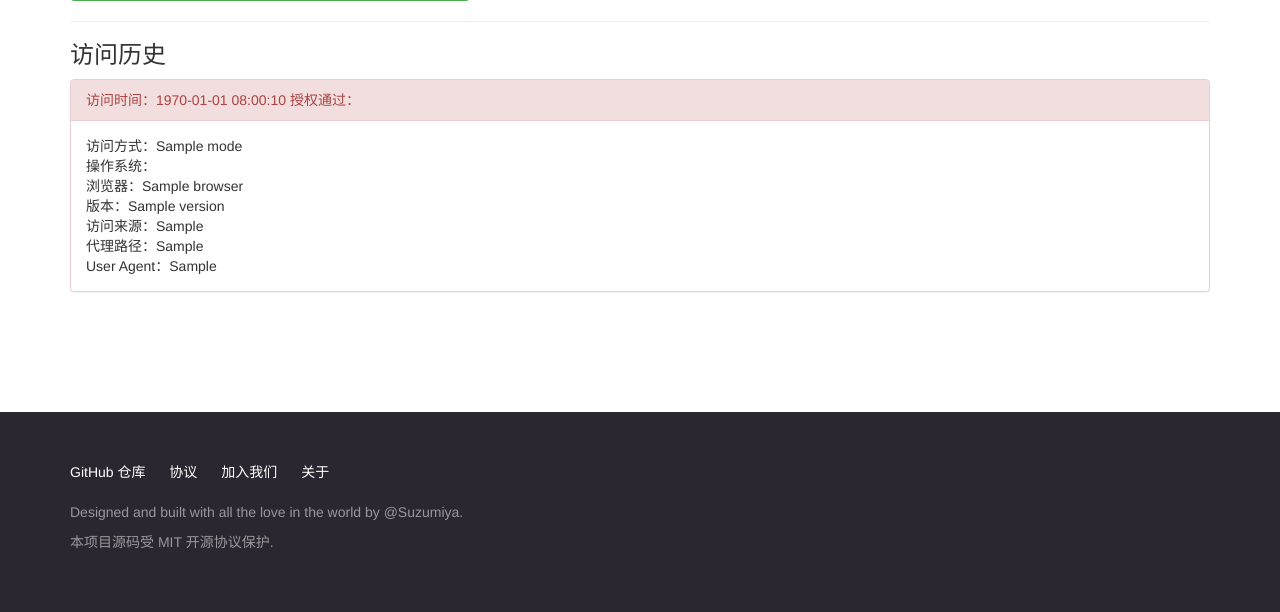
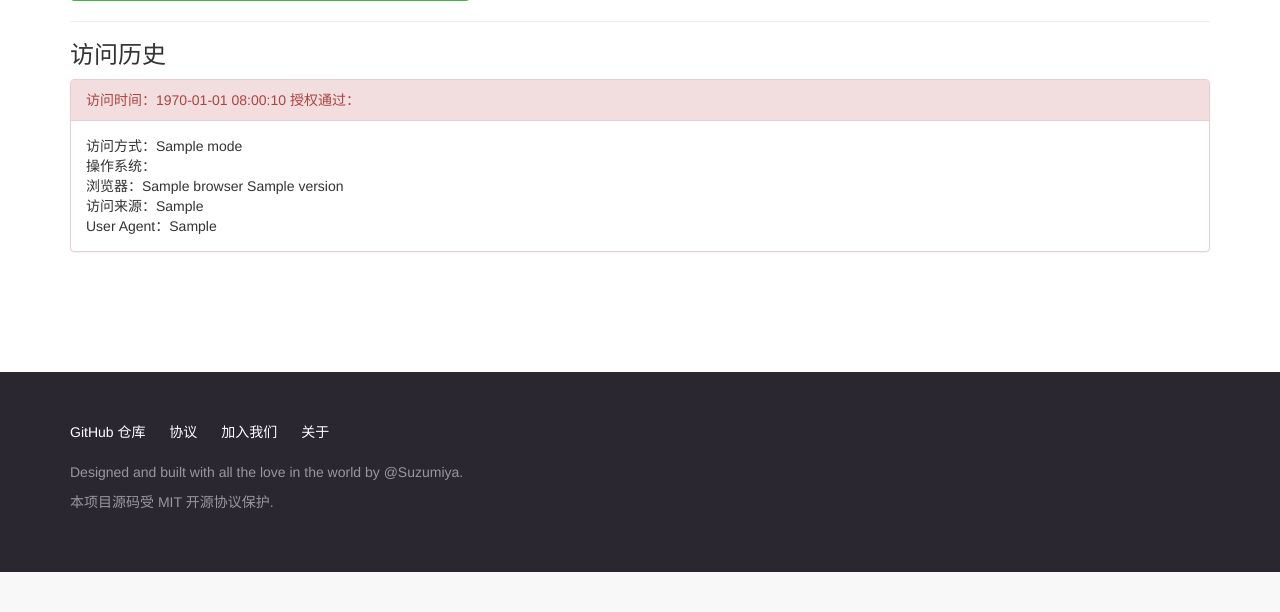
Before and after one commit to AdamEECS/md-resume, a Flask app: template templates/user/auth.html in a window 1280 px wide. Shown: the part 521-1133 px from the top of the page. After the commit the page ends 1093 px from the top, so only its background shows below. Run offline with Flask 2, Linux system fonts and the light colour scheme; the template is opened without the code that fills it: most values are stand-ins (such as "Sample title", 1, 10 or a date in 2020); some libraries are stand-ins or nearby versions.

Commit message:
进一步优化用户ip显示

```diff
--- a/models/access.py
+++ b/models/access.py
@@ -17,7 +17,6 @@
             ('browser', str, ''),
             ('version', str, ''),
             ('user_agent', str, ''),
-            ('access_route', list, []),
             ('ip', str, ''),
             ('x_forwarded_for', str, ''),
             ('success', bool, False),
--- a/models/auth.py
+++ b/models/auth.py
@@ -56,8 +56,7 @@
             browser=request.user_agent.browser,
             version=request.user_agent.version,
             user_agent=request.user_agent.string,
-            access_route=[i for i in request.access_route],
-            ip=request.headers.getlist("X-real-ip"),
+            ip=request.headers.get("X-real-ip"),
             x_forwarded_for=request.headers.getlist("X-Forwarded-For"),
             success=success,
         )
--- a/templates/user/auth.html
+++ b/templates/user/auth.html
@@ -49,10 +49,8 @@
                 <div class="panel-body ">
                     <div> 访问方式：{{ i.mode }} </div>
                     <div> 操作系统：{{ i.platform }} </div>
-                    <div> 浏览器：{{ i.browser }} </div>
-                    <div> 版本：{{ i.version }} </div>
+                    <div> 浏览器：{{ i.browser }} {{ i.version }} </div>
                     <div> 访问来源：{{ i.ip }} </div>
-                    <div> 代理路径：{{ i.x_forwarded_for }} </div>
                     <div> User Agent：{{ i.user_agent }} </div>
                 </div>
 
```
